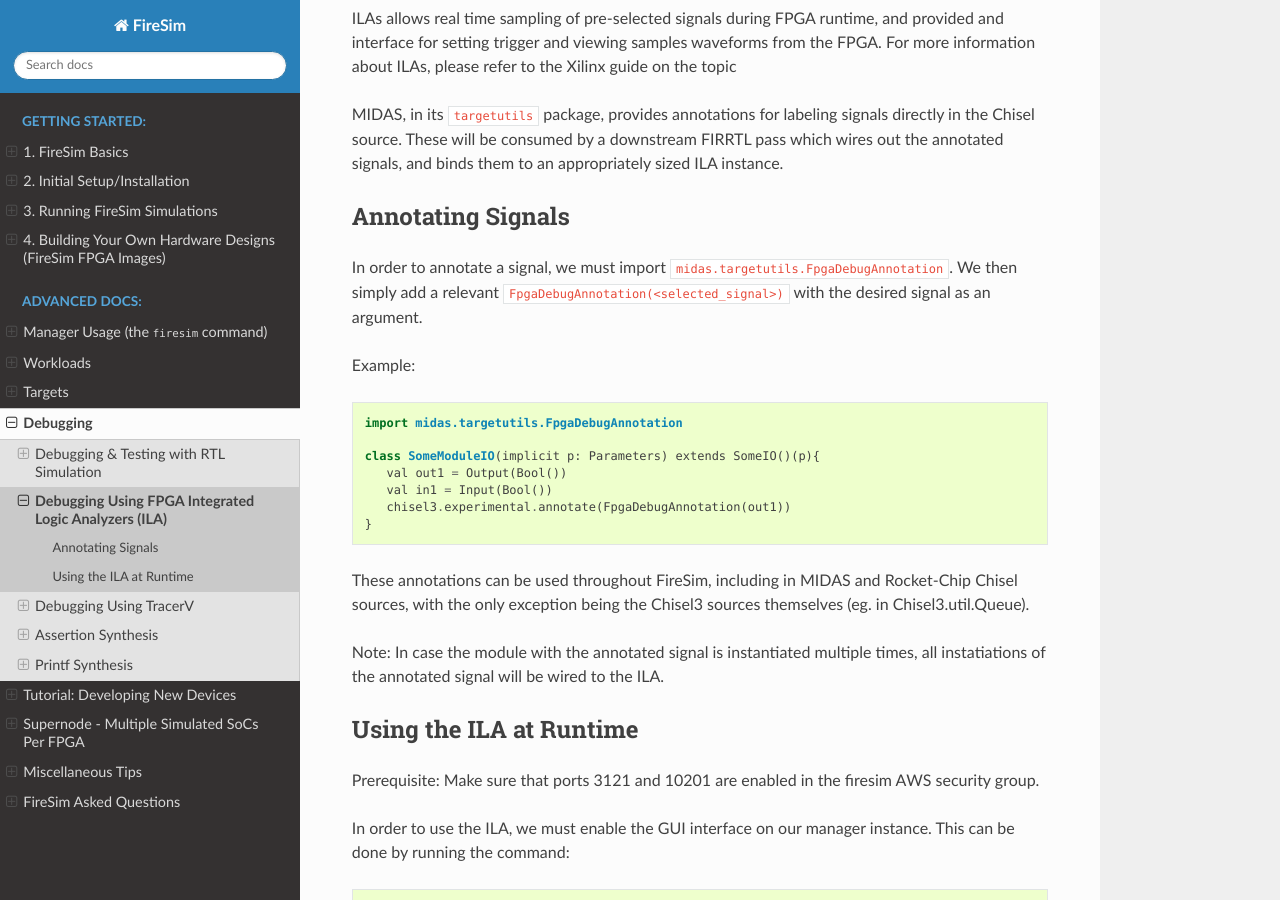
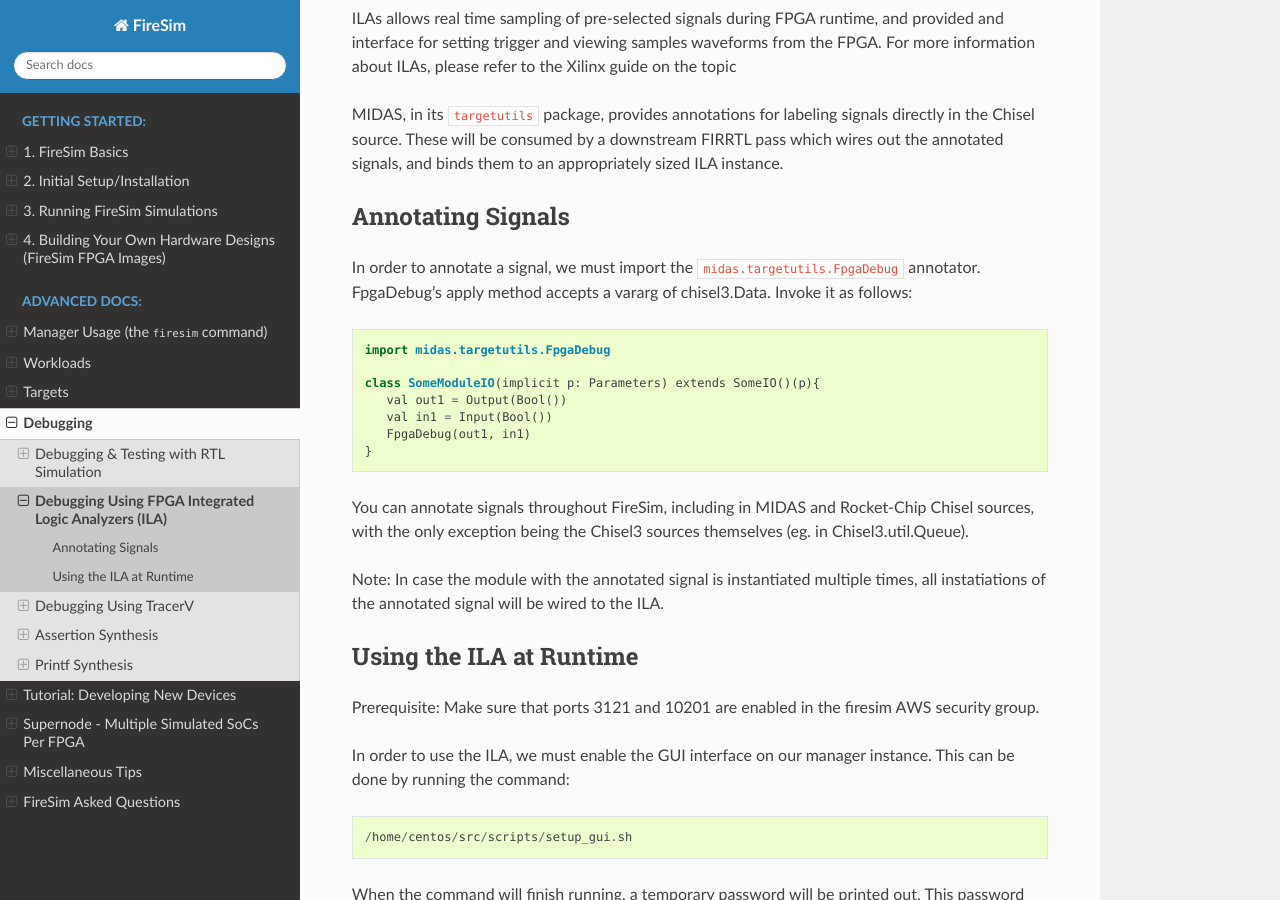
Before and after one commit to firesim/firesim, a Sphinx documentation site: the page built from docs/Advanced-Usage/Debugging/Debugging-Hardware-Using-ILA.rst, in a window 1280 px wide and 900 px high, scrolled down 286 px. Built offline with Sphinx 7.4.7 and the Read the Docs theme 2.0.0, drawn with Linux system fonts in a browser that asks for light colours.

```diff
--- a/docs/Advanced-Usage/Debugging/Debugging-Hardware-Using-ILA.rst
+++ b/docs/Advanced-Usage/Debugging/Debugging-Hardware-Using-ILA.rst
@@ -19,23 +19,21 @@ appropriately sized ILA instance.
 Annotating Signals
 ------------------------
 
-In order to annotate a signal, we must import ``midas.targetutils.FpgaDebugAnnotation``.
-We then simply add a relevant ``FpgaDebugAnnotation(<selected_signal>)`` with the
-desired signal as an argument.
-
-Example:
+In order to annotate a signal, we must import the
+``midas.targetutils.FpgaDebug`` annotator. FpgaDebug's apply method accepts a
+vararg of chisel3.Data. Invoke it as follows:
 
 ::
 
-    import midas.targetutils.FpgaDebugAnnotation
+    import midas.targetutils.FpgaDebug
 
     class SomeModuleIO(implicit p: Parameters) extends SomeIO()(p){
        val out1 = Output(Bool())
        val in1 = Input(Bool())
-       chisel3.experimental.annotate(FpgaDebugAnnotation(out1))
+       FpgaDebug(out1, in1)
     }
 
-These annotations can be used throughout FireSim, including in MIDAS and
+You can annotate signals throughout FireSim, including in MIDAS and
 Rocket-Chip Chisel sources, with the only exception being the Chisel3 sources
 themselves (eg. in Chisel3.util.Queue).
 
```
